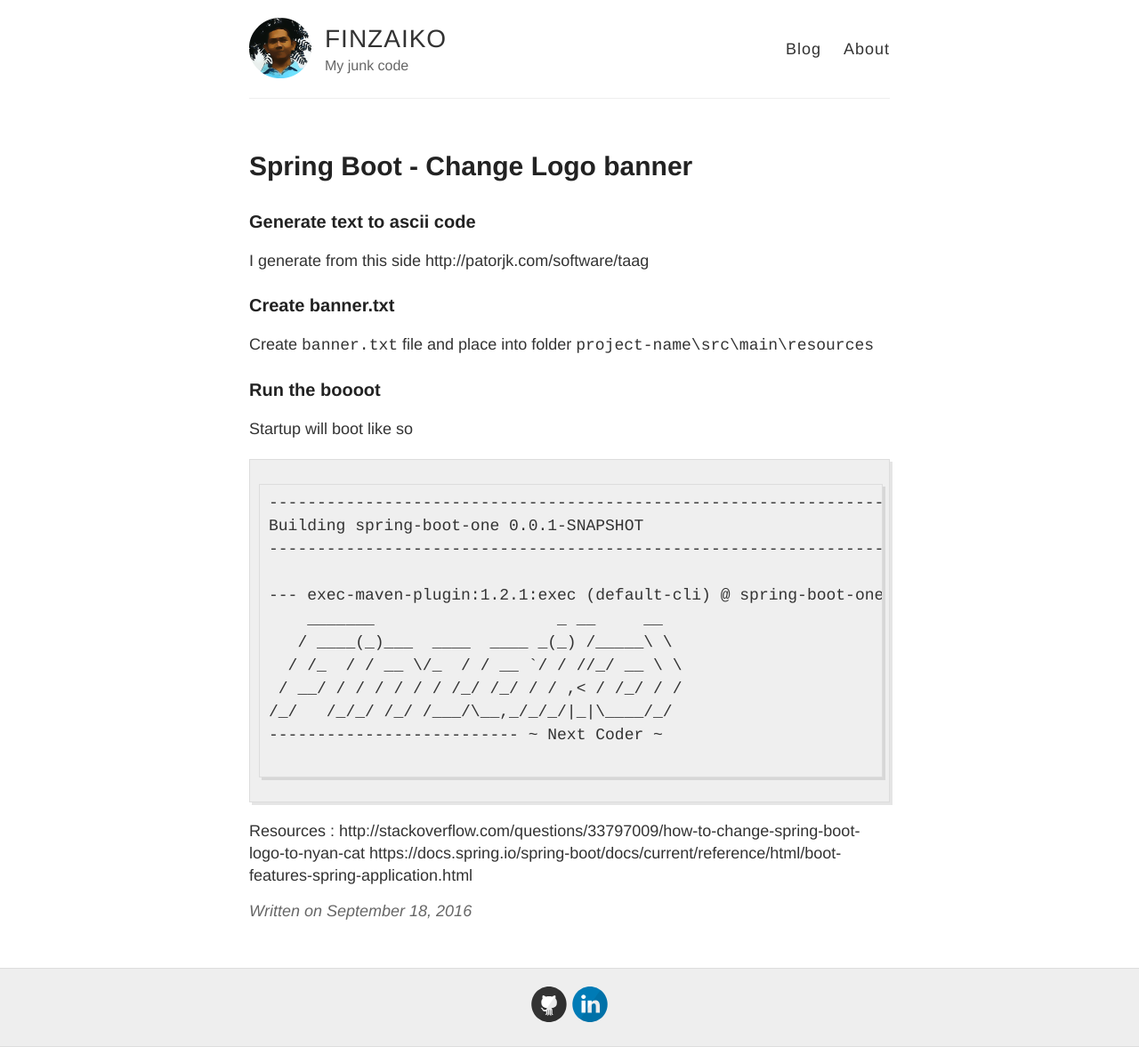
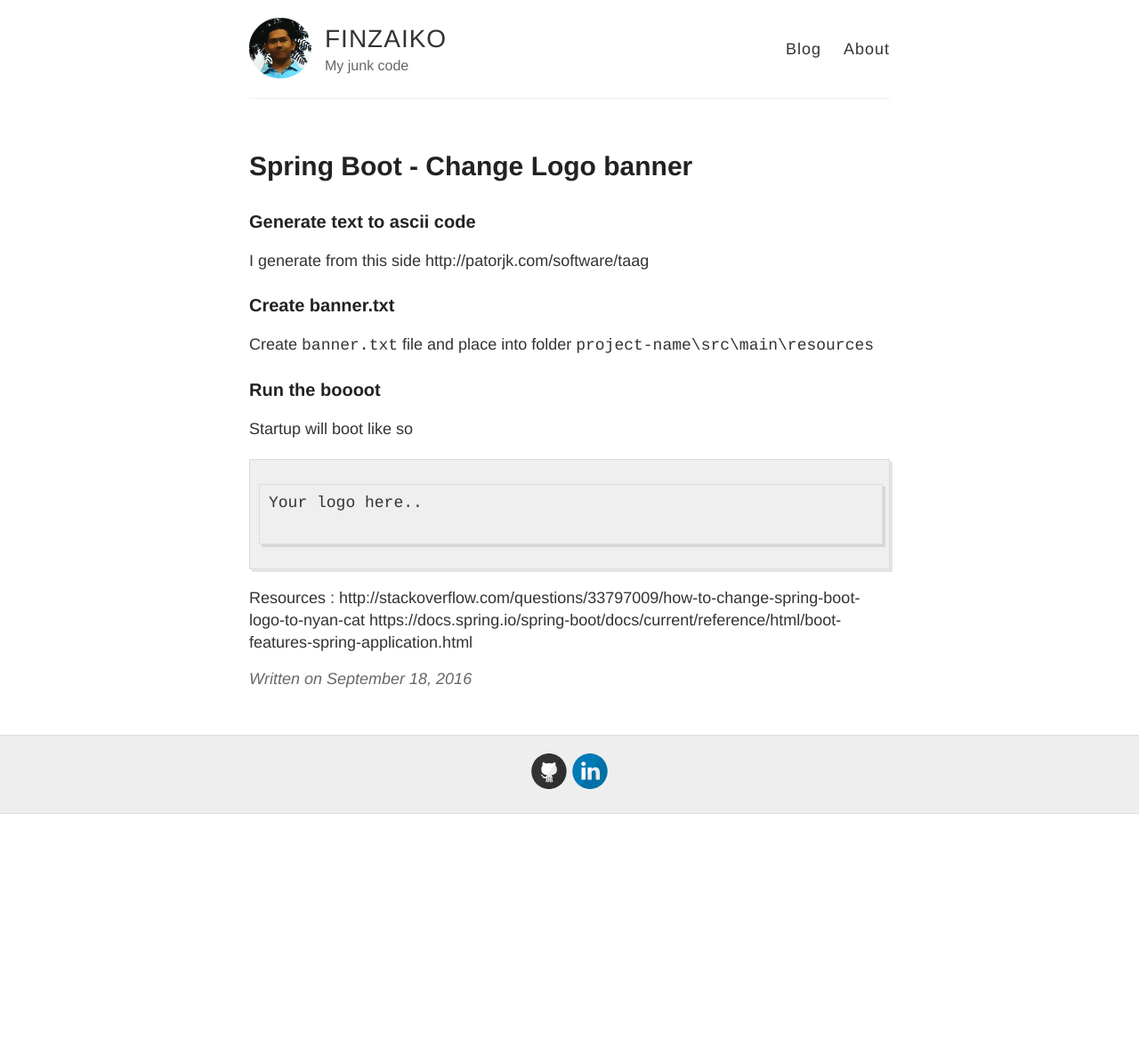
Before and after one commit to finzaiko/finzaiko.github.io, a Jekyll site: the page built from _posts/2016-9-18-spring-boot-change-logo-banner.md, in a window 1280 px wide. Shown: the whole page at 89% size. Built offline with Jekyll 4.4.1, drawn with Linux system fonts in a browser that asks for light colours; after the commit the page ends 915 px from its top, so only the background shows below that.

Commit message:
spring boot change logo banner

````diff
--- a/_posts/2016-9-18-spring-boot-change-logo-banner.md
+++ b/_posts/2016-9-18-spring-boot-change-logo-banner.md
@@ -12,17 +12,7 @@
 ### Run the boooot
 Startup will boot like so
 ```
-------------------------------------------------------------------------
-Building spring-boot-one 0.0.1-SNAPSHOT
-------------------------------------------------------------------------
-
---- exec-maven-plugin:1.2.1:exec (default-cli) @ spring-boot-one ---
-    _______                   _ __     __
-   / ____(_)___  ____  ____ _(_) /_____\ \
-  / /_  / / __ \/_  / / __ `/ / //_/ __ \ \
- / __/ / / / / / / /_/ /_/ / / ,< / /_/ / /
-/_/   /_/_/ /_/ /___/\__,_/_/_/|_|\____/_/
--------------------------- ~ Next Coder ~
+Your logo here..
 
 ```
 
````
